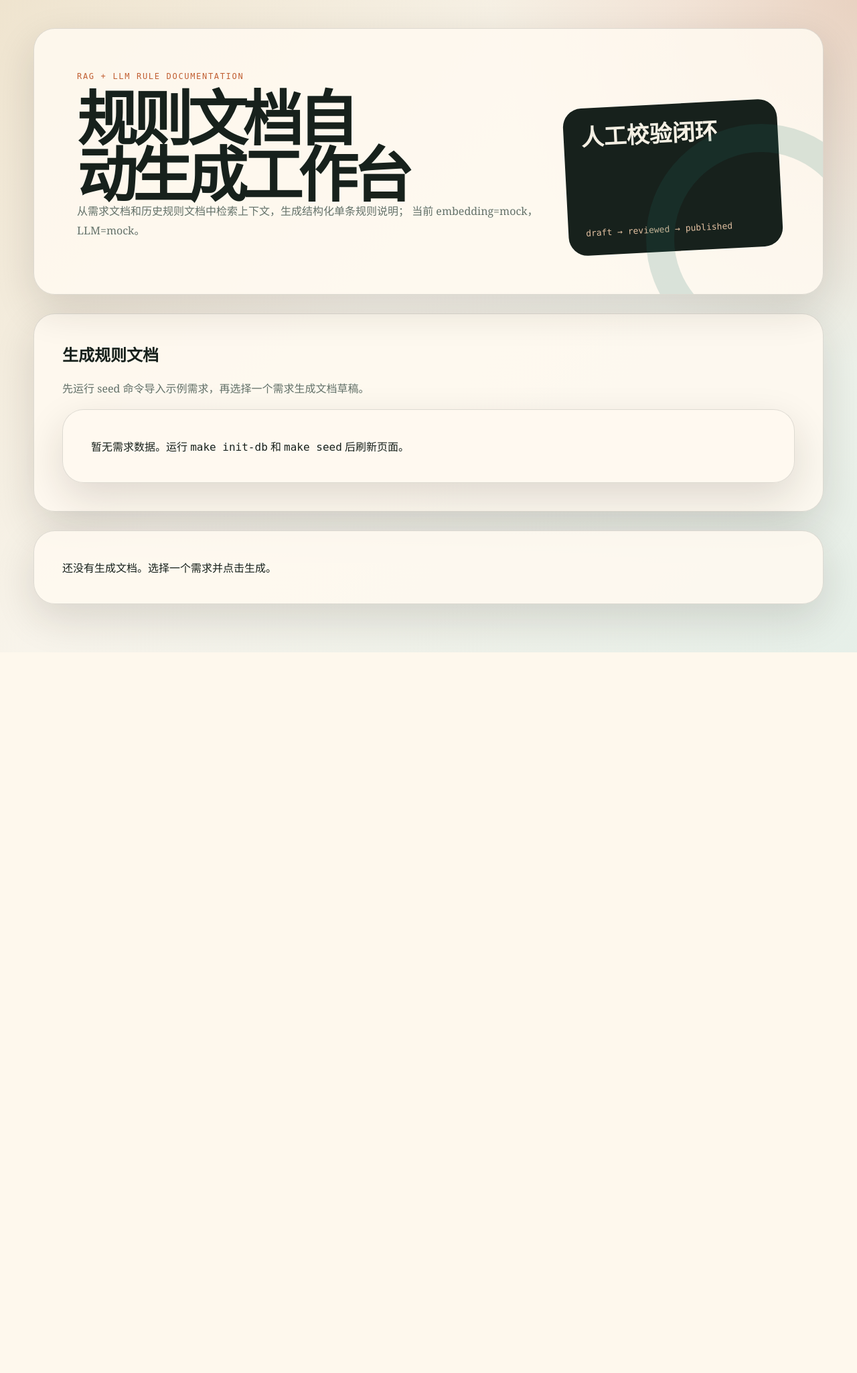
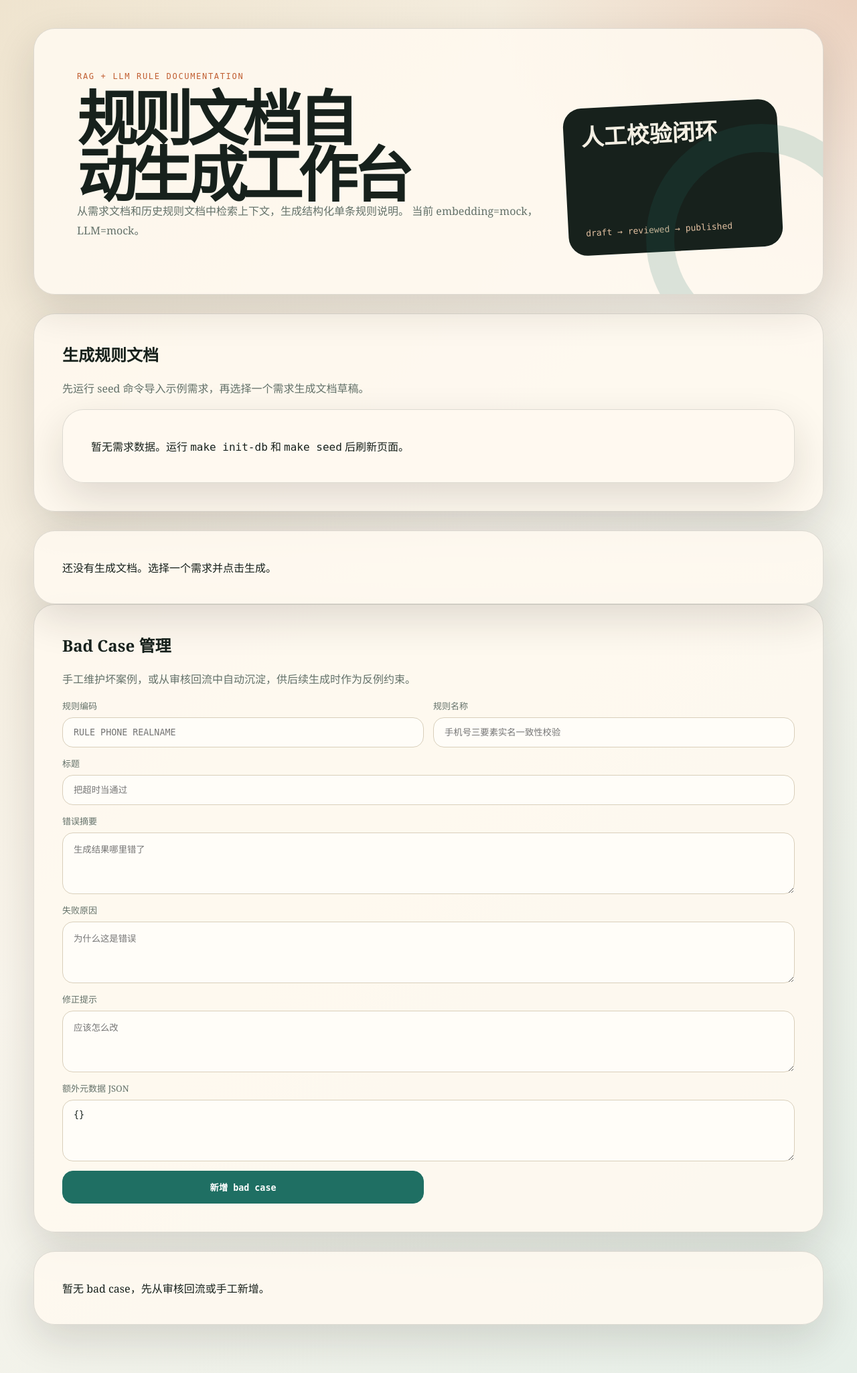
Before and after one commit to henuzzw/rule-doc-rag, a FastAPI app: page / in a window 1280 px wide. Shown: the whole page at 67% size. Before the commit the page ends 974 px from the top, so only its background shows below. Run offline with FastAPI, Linux system fonts and the light colour scheme.

Commit message:
Add bad case management and review feedback loop

```diff
--- a/app/main.py
+++ b/app/main.py
@@ -1,3 +1,6 @@
+import hashlib
+import json
+
 from fastapi import FastAPI, Form, HTTPException, Request
 from fastapi.responses import HTMLResponse, RedirectResponse
 from fastapi.staticfiles import StaticFiles
@@ -6,7 +9,14 @@ from fastapi.templating import Jinja2Templates
 from app.config import PROJECT_ROOT, get_settings
 from app.db import db_session
 from app.repository import Repository
-from app.schemas import GeneratedDocument, GenerationRequest, ReviewRequest
+from app.schemas import (
+    BadCase,
+    BadCaseCreate,
+    BadCaseUpdate,
+    GeneratedDocument,
+    GenerationRequest,
+    ReviewRequest,
+)
 from app.services.embedding import build_embedding_service
 from app.services.generator import RuleDocumentGenerator
 from app.services.llm import build_llm_client
@@ -42,6 +52,7 @@ def dashboard(request: Request) -> HTMLResponse:
         repository = Repository(conn)
         requirements = repository.list_requirements()
         documents = repository.list_generated_documents()
+        bad_cases = repository.list_bad_cases()
 
     return templates.TemplateResponse(
         request,
@@ -49,6 +60,7 @@ def dashboard(request: Request) -> HTMLResponse:
         {
             "requirements": requirements,
             "documents": documents,
+            "bad_cases": bad_cases,
             "settings": settings,
         },
     )
@@ -84,15 +96,66 @@ def generate_document(request: GenerationRequest) -> GeneratedDocument:
 @app.post("/api/documents/{document_id}/review", response_model=GeneratedDocument)
 def review_document(document_id: str, request: ReviewRequest) -> GeneratedDocument:
     with db_session() as conn:
-        document = Repository(conn).review_document(
+        repository = Repository(conn)
+        document = repository.review_document(
             document_id=document_id,
             status=request.status,
             reviewer_notes=request.reviewer_notes,
             doc=request.doc,
         )
+        _maybe_create_bad_case_from_review(
+            repository=repository,
+            document=document,
+            status=request.status,
+            reviewer_notes=request.reviewer_notes,
+        )
     if document is None:
         raise HTTPException(status_code=404, detail="document not found")
     return document
+
+
+@app.get("/api/bad-cases", response_model=list[BadCase])
+def list_bad_cases() -> list[BadCase]:
+    with db_session() as conn:
+        return Repository(conn).list_bad_cases()
+
+
+@app.get("/api/bad-cases/{bad_case_id}", response_model=BadCase)
+def get_bad_case(bad_case_id: str) -> BadCase:
+    with db_session() as conn:
+        bad_case = Repository(conn).get_bad_case(bad_case_id)
+    if bad_case is None:
+        raise HTTPException(status_code=404, detail="bad case not found")
+    return bad_case
+
+
+@app.post("/api/bad-cases", response_model=BadCase)
+def create_bad_case(request: BadCaseCreate) -> BadCase:
+    with db_session() as conn:
+        repository = Repository(conn)
+        bad_case = _upsert_bad_case_from_request(repository, request)
+    return bad_case
+
+
+@app.patch("/api/bad-cases/{bad_case_id}", response_model=BadCase)
+def patch_bad_case(bad_case_id: str, request: BadCaseUpdate) -> BadCase:
+    with db_session() as conn:
+        repository = Repository(conn)
+        existing = repository.get_bad_case(bad_case_id)
+        if existing is None:
+            raise HTTPException(status_code=404, detail="bad case not found")
+        updated = existing.model_copy(update=request.model_dump(exclude_unset=True))
+        bad_case = _upsert_bad_case(repository, updated)
+    return bad_case
+
+
+@app.delete("/api/bad-cases/{bad_case_id}")
+def delete_bad_case(bad_case_id: str) -> dict[str, bool]:
+    with db_session() as conn:
+        deleted = Repository(conn).delete_bad_case(bad_case_id)
+    if not deleted:
+        raise HTTPException(status_code=404, detail="bad case not found")
+    return {"deleted": True}
 
 
 @app.post("/ui/generate")
@@ -120,13 +183,85 @@ def ui_review(
     reviewer_notes: str = Form(""),
 ) -> RedirectResponse:
     with db_session() as conn:
-        document = Repository(conn).review_document(
+        repository = Repository(conn)
+        document = repository.review_document(
             document_id=document_id,
+            status=status,
+            reviewer_notes=reviewer_notes,
+        )
+        _maybe_create_bad_case_from_review(
+            repository=repository,
+            document=document,
             status=status,
             reviewer_notes=reviewer_notes,
         )
     if document is None:
         raise HTTPException(status_code=404, detail="document not found")
+    return RedirectResponse("/", status_code=303)
+
+
+@app.post("/ui/bad-cases")
+def ui_create_bad_case(
+    rule_code: str = Form(...),
+    rule_name: str = Form(...),
+    title: str = Form(...),
+    bad_summary: str = Form(...),
+    failure_reason: str = Form(...),
+    corrected_hint: str = Form(""),
+    metadata_json: str = Form("{}"),
+) -> RedirectResponse:
+    with db_session() as conn:
+        repository = Repository(conn)
+        request = BadCaseCreate(
+            rule_code=rule_code,
+            rule_name=rule_name,
+            title=title,
+            bad_summary=bad_summary,
+            failure_reason=failure_reason,
+            corrected_hint=corrected_hint,
+            metadata=_parse_metadata(metadata_json),
+        )
+        _upsert_bad_case_from_request(repository, request)
+    return RedirectResponse("/", status_code=303)
+
+
+@app.post("/ui/bad-cases/{bad_case_id}/update")
+def ui_update_bad_case(
+    bad_case_id: str,
+    rule_code: str = Form(...),
+    rule_name: str = Form(...),
+    title: str = Form(...),
+    bad_summary: str = Form(...),
+    failure_reason: str = Form(...),
+    corrected_hint: str = Form(""),
+    metadata_json: str = Form("{}"),
+) -> RedirectResponse:
+    with db_session() as conn:
+        repository = Repository(conn)
+        existing = repository.get_bad_case(bad_case_id)
+        if existing is None:
+            raise HTTPException(status_code=404, detail="bad case not found")
+        updated = existing.model_copy(
+            update={
+                "rule_code": rule_code,
+                "rule_name": rule_name,
+                "title": title,
+                "bad_summary": bad_summary,
+                "failure_reason": failure_reason,
+                "corrected_hint": corrected_hint,
+                "metadata": _parse_metadata(metadata_json),
+            }
+        )
+        _upsert_bad_case(repository, updated)
+    return RedirectResponse("/", status_code=303)
+
+
+@app.post("/ui/bad-cases/{bad_case_id}/delete")
+def ui_delete_bad_case(bad_case_id: str) -> RedirectResponse:
+    with db_session() as conn:
+        deleted = Repository(conn).delete_bad_case(bad_case_id)
+    if not deleted:
+        raise HTTPException(status_code=404, detail="bad case not found")
     return RedirectResponse("/", status_code=303)
 
 
@@ -144,9 +279,16 @@ def _generate_with_repository(
         rule_name=request.rule_name,
         top_k=request.top_k,
     )
+    bad_cases = retrieval_service.retrieve_bad_cases(
+        repository=repository,
+        requirement=requirement,
+        rule_name=request.rule_name,
+        top_k=request.top_k,
+    )
     result = document_generator.generate(
         requirement=requirement,
         contexts=contexts,
+        bad_cases=bad_cases,
         rule_name=request.rule_name,
         rule_code=request.rule_code,
     )
@@ -159,3 +301,111 @@ def _generate_with_repository(
         raw_response=result.raw_response,
         retrieved_context=contexts,
     )
+
+
+def _upsert_bad_case(repository: Repository, bad_case: BadCase) -> BadCase:
+    repository.upsert_bad_case(bad_case, _bad_case_embedding_text(bad_case))
+    persisted = repository.get_bad_case(bad_case.id)
+    if persisted is None:
+        raise RuntimeError("bad case was not persisted")
+    return persisted
+
+
+def _upsert_bad_case_from_request(
+    repository: Repository, request: BadCaseCreate
+) -> BadCase:
+    bad_case = BadCase(
+        id=request.id or _build_bad_case_id(request.rule_code, request.title),
+        rule_code=request.rule_code,
+        rule_name=request.rule_name,
+        title=request.title,
+        bad_summary=request.bad_summary,
+        failure_reason=request.failure_reason,
+        corrected_hint=request.corrected_hint,
+        metadata=request.metadata,
+    )
+    return _upsert_bad_case(repository, bad_case)
+
+
+def _maybe_create_bad_case_from_review(
+    *,
+    repository: Repository,
+    document: GeneratedDocument | None,
+    status: str,
+    reviewer_notes: str,
+) -> None:
+    if document is None:
+        return
+
+    normalized_status = status.lower()
+    notes = reviewer_notes.strip()
+    if normalized_status not in {"reviewed", "rejected"}:
+        return
+    if normalized_status == "reviewed" and not notes:
+        return
+
+    bad_case = BadCase(
+        id=f"feedback::{document.id}",
+        rule_code=document.rule_code,
+        rule_name=document.rule_name,
+        title=f"审核反馈：{document.doc.rule_name}",
+        bad_summary=_build_bad_summary(document, normalized_status, notes),
+        failure_reason=notes or f"审核结论为 {normalized_status}",
+        corrected_hint=_build_corrected_hint(document),
+        metadata={
+            "source": "review_feedback",
+            "source_document_id": document.id,
+            "source_requirement_id": document.requirement_id,
+            "source_status": normalized_status,
+        },
+    )
+    _upsert_bad_case(repository, bad_case)
+
+
+def _build_bad_summary(document: GeneratedDocument, status: str, notes: str) -> str:
+    summary = document.doc.document_summary.strip()
+    base = f"审核状态={status}; 规则={document.rule_code}; 摘要={summary}"
+    if notes:
+        return f"{base}; 反馈={notes}"
+    return base
+
+
+def _build_corrected_hint(document: GeneratedDocument) -> str:
+    return (
+        "根据审核反馈修订文档，优先检查字段、阈值、异常处理和脱敏约束；"
+        f"建议重新对照规则 {document.rule_code} 的需求与上下文生成。"
+    )
+
+
+def _bad_case_embedding_text(bad_case: BadCase) -> list[float]:
+    return embedding_service.embed_text(
+        "\n".join(
+            [
+                bad_case.rule_code,
+                bad_case.rule_name,
+                bad_case.title,
+                bad_case.bad_summary,
+                bad_case.failure_reason,
+                bad_case.corrected_hint,
+            ]
+        )
+    )
+
+
+def _build_bad_case_id(rule_code: str, title: str) -> str:
+    digest = hashlib.blake2b(
+        f"{rule_code}\n{title.strip()}".encode("utf-8"),
+        digest_size=8,
+    ).hexdigest()
+    return f"bad::{rule_code}::{digest}"
+
+
+def _parse_metadata(metadata_json: str) -> dict:
+    text = metadata_json.strip() or "{}"
+    try:
+        payload = json.loads(text)
+    except json.JSONDecodeError as exc:
+        raise HTTPException(status_code=400, detail="metadata_json must be valid JSON") from exc
+    if not isinstance(payload, dict):
+        raise HTTPException(status_code=400, detail="metadata_json must be a JSON object")
+    return payload
--- a/app/static/styles.css
+++ b/app/static/styles.css
@@ -154,6 +154,7 @@ label {
 
 input,
 select,
+textarea,
 button {
   width: 100%;
   border: 1px solid var(--line);
@@ -169,6 +170,11 @@ button {
   color: white;
   border-color: var(--accent-2);
   font-weight: 700;
+}
+
+textarea {
+  resize: vertical;
+  min-height: 92px;
 }
 
 .document-grid {
@@ -249,9 +255,45 @@ summary {
   grid-column: 1 / -1;
 }
 
+.badcase-form {
+  display: grid;
+  grid-template-columns: repeat(2, minmax(0, 1fr));
+  gap: 14px;
+}
+
+.badcase-form .wide-field,
+.badcase-edit-form {
+  grid-column: 1 / -1;
+}
+
+.badcase-edit-form,
+.badcase-delete-form {
+  display: grid;
+  gap: 14px;
+}
+
+.row-actions {
+  display: flex;
+  justify-content: flex-end;
+}
+
+button.danger {
+  background: #8a321d;
+  border-color: #8a321d;
+}
+
+pre {
+  margin: 0;
+  white-space: pre-wrap;
+  word-break: break-word;
+  font-family: "JetBrains Mono", "Cascadia Code", monospace;
+  color: var(--muted);
+}
+
 @media (max-width: 860px) {
   .hero,
   .generator-form,
+  .badcase-form,
   .document-grid {
     grid-template-columns: 1fr;
   }
--- a/app/templates/index.html
+++ b/app/templates/index.html
@@ -13,7 +13,7 @@
           <p class="eyebrow">RAG + LLM Rule Documentation</p>
           <h1>规则文档自动生成工作台</h1>
           <p class="hero-text">
-            从需求文档和历史规则文档中检索上下文，生成结构化单条规则说明；
+            从需求文档和历史规则文档中检索上下文，生成结构化单条规则说明。
             当前 embedding={{ settings.embedding_mode }}，LLM={{ settings.llm_mode }}。
           </p>
         </div>
@@ -113,6 +113,113 @@
         <div class="empty wide">还没有生成文档。选择一个需求并点击生成。</div>
         {% endfor %}
       </section>
+
+      <section class="panel">
+        <div class="panel-heading">
+          <h2>Bad Case 管理</h2>
+          <p>手工维护坏案例，或从审核回流中自动沉淀，供后续生成时作为反例约束。</p>
+        </div>
+
+        <form class="badcase-form" action="/ui/bad-cases" method="post">
+          <label>
+            规则编码
+            <input name="rule_code" placeholder="RULE_PHONE_REALNAME" required />
+          </label>
+          <label>
+            规则名称
+            <input name="rule_name" placeholder="手机号三要素实名一致性校验" required />
+          </label>
+          <label class="wide-field">
+            标题
+            <input name="title" placeholder="把超时当通过" required />
+          </label>
+          <label class="wide-field">
+            错误摘要
+            <textarea name="bad_summary" rows="3" placeholder="生成结果哪里错了" required></textarea>
+          </label>
+          <label class="wide-field">
+            失败原因
+            <textarea name="failure_reason" rows="3" placeholder="为什么这是错误" required></textarea>
+          </label>
+          <label class="wide-field">
+            修正提示
+            <textarea name="corrected_hint" rows="3" placeholder="应该怎么改"></textarea>
+          </label>
+          <label class="wide-field">
+            额外元数据 JSON
+            <textarea name="metadata_json" rows="3" placeholder='{"severity":"high","source":"manual"}'>{}</textarea>
+          </label>
+          <button type="submit">新增 bad case</button>
+        </form>
+      </section>
+
+      <section class="document-grid">
+        {% for bad_case in bad_cases %}
+        <article class="document-card">
+          <div class="doc-topline">
+            <span class="status">bad case</span>
+            <span>{{ bad_case.rule_code }}</span>
+          </div>
+          <h2>{{ bad_case.title }}</h2>
+          <p class="summary">{{ bad_case.bad_summary }}</p>
+
+          <div class="doc-section">
+            <h3>失败原因</h3>
+            <p>{{ bad_case.failure_reason }}</p>
+          </div>
+
+          <div class="doc-section">
+            <h3>修正提示</h3>
+            <p>{{ bad_case.corrected_hint }}</p>
+          </div>
+
+          <details>
+            <summary>查看元数据</summary>
+            <pre>{{ bad_case.metadata | tojson(indent=2) }}</pre>
+          </details>
+
+          <form class="badcase-edit-form" action="/ui/bad-cases/{{ bad_case.id }}/update" method="post">
+            <label>
+              规则编码
+              <input name="rule_code" value="{{ bad_case.rule_code }}" required />
+            </label>
+            <label>
+              规则名称
+              <input name="rule_name" value="{{ bad_case.rule_name }}" required />
+            </label>
+            <label>
+              标题
+              <input name="title" value="{{ bad_case.title }}" required />
+            </label>
+            <label>
+              错误摘要
+              <textarea name="bad_summary" rows="3" required>{{ bad_case.bad_summary }}</textarea>
+            </label>
+            <label>
+              失败原因
+              <textarea name="failure_reason" rows="3" required>{{ bad_case.failure_reason }}</textarea>
+            </label>
+            <label>
+              修正提示
+              <textarea name="corrected_hint" rows="3">{{ bad_case.corrected_hint }}</textarea>
+            </label>
+            <label>
+              额外元数据 JSON
+              <textarea name="metadata_json" rows="3">{{ bad_case.metadata | tojson }}</textarea>
+            </label>
+            <div class="row-actions">
+              <button type="submit">保存</button>
+            </div>
+          </form>
+
+          <form class="badcase-delete-form" action="/ui/bad-cases/{{ bad_case.id }}/delete" method="post">
+            <button type="submit" class="danger">删除</button>
+          </form>
+        </article>
+        {% else %}
+        <div class="empty wide">暂无 bad case，先从审核回流或手工新增。</div>
+        {% endfor %}
+      </section>
     </main>
   </body>
 </html>
```
Also changed, not shown: app/repository.py (+94 -0 lines), app/schemas.py (+36 -0 lines), app/services/generator.py (+38 -1 lines), app/services/retrieval.py (+23 -1 lines), data/bad_cases.json (added, +44 -0 lines), db/init/01_schema.sql (+19 -0 lines), scripts/seed_demo_data.py (+22 -2 lines), tests/test_services.py (+60 -3 lines).
